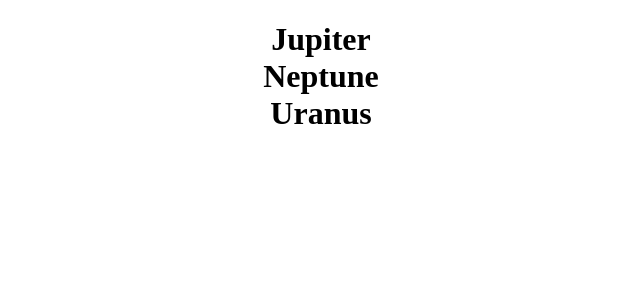
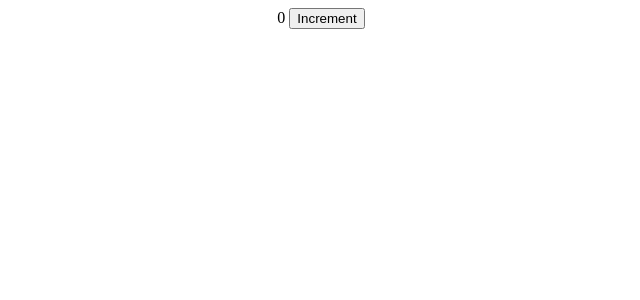
Before and after one commit to HASH-002/React-Concepts, a React (Create React App) app in the folder learn-react/: page / in a window 1280 px wide. Shown: the top 300 px of the page, without its empty margins (319-959 px from the left). Built offline with nearby package versions, Linux system fonts and the light colour scheme.

Commit message:
useState Hook basics

```diff
--- a/learn-react/src/App.js
+++ b/learn-react/src/App.js
@@ -1,59 +1,29 @@
 import './App.css';
-import { UserComponent } from './UserComponent';
-
-const names = ["Jake", "John", "James", "Stephen", "MSD"];
-
-const users = [
-  { name: "Jake", age: 21 },
-  { name: "John", age: 22 },
-  { name: "James", age: 23 },
-];
-
-// Exercise Display only gas planet Name
-const planets = [
-  { name: "Mars", isGasPlanet: false },
-  { name: "Earth", isGasPlanet: false },
-  { name: "Jupiter", isGasPlanet: true },
-  { name: "Venus", isGasPlanet: false },
-  { name: "Neptune", isGasPlanet: true },
-  { name: "Uranus", isGasPlanet: true },
-];
-
-/*
-Map function creates new array changing each element..
-Imp in React
-*/
-
-// function App() {
-//   return (
-//     <div className='App'>
-//       <h1>{names.map((name, key) => {
-//         // warnings are annoying we can substitute this with <h1> {name} </h1>
-//         return <h1 key={key}> {name} </h1>;
-//       })}</h1>
-//     </div>
-//   );
-// }
-
-// function App() {
-//   return (
-//     <div className='App'>
-//       <h1>{users.map((user, key) => {
-//         return <UserComponent name={user.name} age={user.age} />;
-//       })}</h1>
-//     </div>
-//   );
-// }
+import { useState } from 'react';
 
 function App() {
+
+  // React will render this UI component once
+  // let counter = 0;
+
+  // const increment = () => {
+  //   counter = counter + 1;
+  //   console.log(counter);
+  // };
+
+  /*
+    --- While set function is called React will check variable from last state
+    and this will trigger to re render UI if value of variable is chamged, this explains
+    why there is a seperate function for a state variable to get changed.
+  */
+  const [counter, setCounter] = useState(0);
+  const increment = () => {
+    setCounter(counter + 1);
+  };
+
   return (
     <div className='App'>
-      {/* <h1>{planets.map((planet) => {
-        return <div> {planet.isGasPlanet ? planet.name : ""} </div>;
-      })}</h1> */}
-
-      {/* Return Like this without return keyword (remove {}) */}
-      <h1>{planets.map((planet) => <div> {planet.isGasPlanet && planet.name} </div>)}</h1>
+      {counter} <button onClick={increment}>Increment</button>
     </div>
   );
 }
--- a/learn-react/src/UserComponent.js
+++ /dev/null
@@ -1,3 +0,0 @@
-export const UserComponent = (props) => {
-    return <div> {props.name} {props.age} </div>;
-};
```
